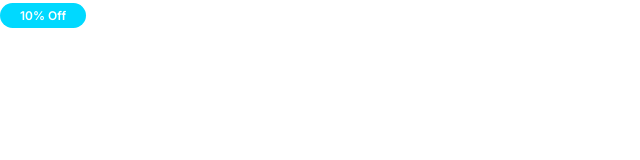
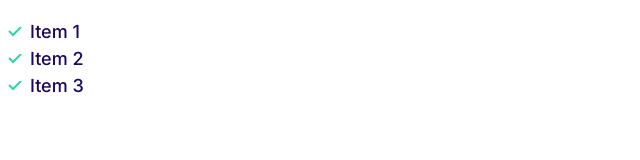
Before and after one commit to ultimateLink221/MoshifyProject, a plain HTML site: page index.html in a window 1280 px wide. Shown: the whole page, without its empty margins (0-640 px from the left). Drawn offline with Linux system fonts and the light colour scheme.

Commit message:
Build lists component

```diff
--- a/css/styles.css
+++ b/css/styles.css
@@ -120,3 +120,32 @@ a {
     font-size: 1.2rem;
   }
 }
+
+/* Lists */
+
+.list {
+  list-style: none;
+  padding-left: 0;
+  color: var(--color-headings);
+  font-weight: 500; /* I added this part*/
+}
+
+.list--inline .list__item {
+  display: inline-block;
+  margin-right: 2rem;
+}
+
+.list--tick {
+  list-style-image: url(../images/tick.svg);
+  padding-left: 3rem;
+}
+
+.list--tick .list__item {
+  padding-left: 0.5rem;
+}
+
+@media screen and (min-width: 1024px) {
+  .list--tick .list__item {
+    padding-left: 0;
+  }
+}
--- a/index.html
+++ b/index.html
@@ -8,13 +8,17 @@
     <link rel="preconnect" href="https://fonts.googleapis.com" />
     <link rel="preconnect" href="https://fonts.gstatic.com" crossorigin />
     <link
-      href="https://fonts.googleapis.com/css2?family=Inter:wght@400;600;700&display=swap"
+      href="https://fonts.googleapis.com/css2?family=Inter:wght@400;500;600;700&display=swap"
       rel="stylesheet"
     />
     <link rel="stylesheet" href="css/styles.css" />
     <link rel="stylesheet" href="css/normalize.css" />
   </head>
   <body>
-    <span class="badge badge--secondary badge--small">10% Off</span>
+    <ul class="list list--tick">
+      <li class="list__item">Item 1</li>
+      <li class="list__item">Item 2</li>
+      <li class="list__item">Item 3</li>
+    </ul>
   </body>
 </html>
```
Also changed, not shown: components/lists.html (added, +11 -0 lines), images/tick.svg (added).
